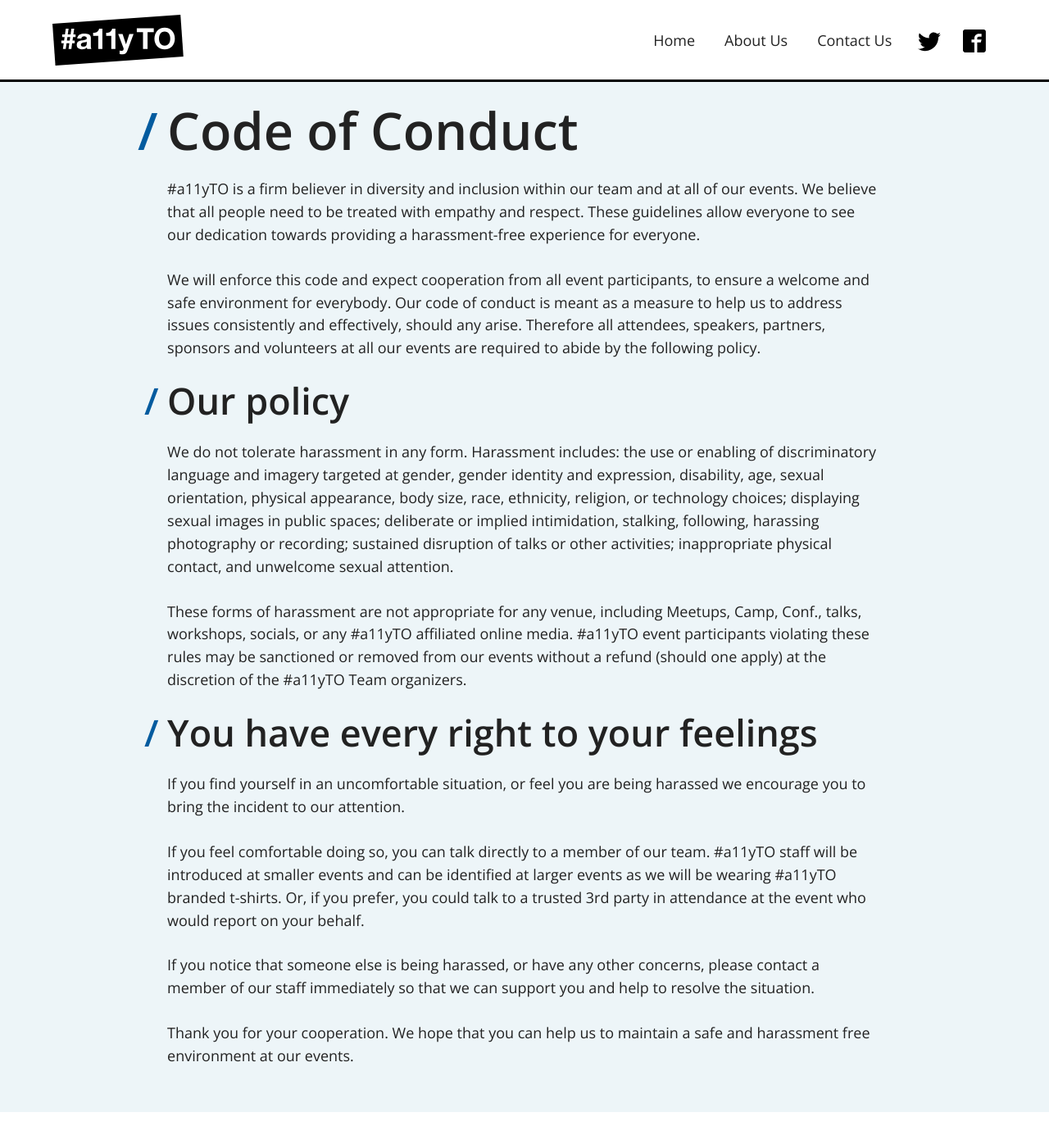
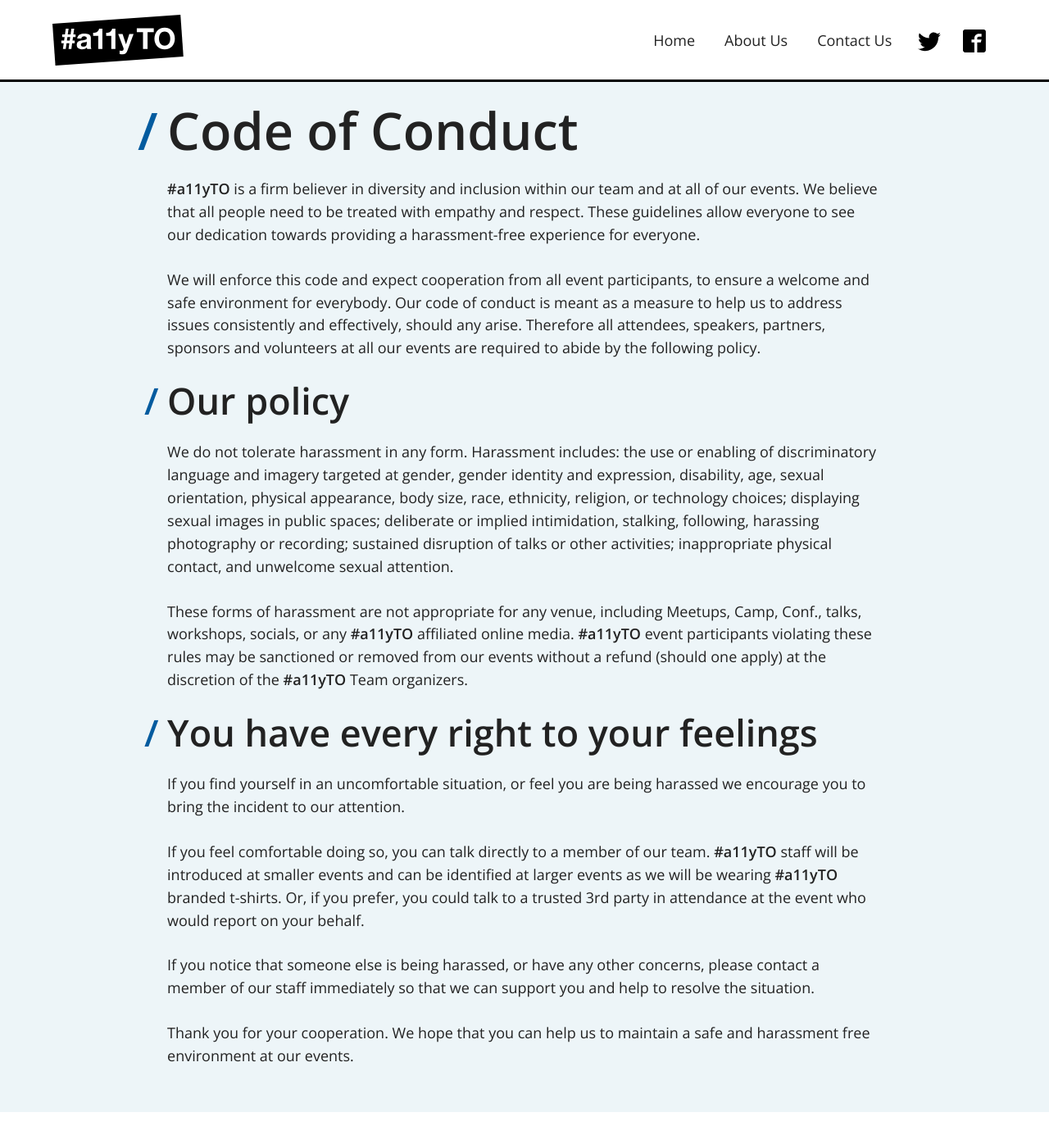
Before and after one commit to a11yTO/A11yTO-Main, a Jekyll site: the page built from code-of-conduct.html, in a window 1280 px wide and 1400 px high. Shown: the top 1396 px of the window at 82% size. Built offline with Jekyll 4.4.1, drawn with Linux system fonts in a browser that asks for light colours.

Commit message:
Update copy

```diff
--- a/about-us.html
+++ b/about-us.html
@@ -6,6 +6,3 @@ description: We actively promote digital inclusion for the design and developmen
 ---
 
         <p><strong>#a11yTO </strong> is an all volunteer, passionate group of dedicated advocates, who actively promote digital inclusion in and around the Greater Toronto Area (GTA). We welcome people of all abilities and experience &ndash; from people curious about what this accessibility thing is all about, to experts in the field.</p>
-
-        <h2>Our History</h2>
-        <p>...</p>
--- a/code-of-conduct.html
+++ b/code-of-conduct.html
@@ -5,7 +5,7 @@ id: conduct
 description: All attendees, speakers, sponsors and volunteers at all our events are required to abide by the following code of conduct.
 ---
 
-        <p>#a11yTO is a firm believer in diversity and inclusion within our team and at all of our events. We believe that all people need to be treated with empathy and respect. These guidelines allow everyone to see our dedication towards providing a harassment-free experience for everyone.</p>
+        <p><strong>#a11yTO</strong> is a firm believer in diversity and inclusion within our team and at all of our events. We believe that all people need to be treated with empathy and respect. These guidelines allow everyone to see our dedication towards providing a harassment-free experience for everyone.</p>
 
         <p>We will enforce this code and expect cooperation from all event participants, to ensure a welcome and safe environment for everybody. Our code of conduct is meant as a measure to help us to address issues consistently and effectively, should any arise. Therefore all attendees, speakers, partners, sponsors and volunteers at all our events are required to abide by the following policy.</p>
 
@@ -13,13 +13,13 @@ description: All attendees, speakers, sponsors and volunteers at all our events
 
         <p>We do not tolerate harassment in any form. Harassment includes: the use or enabling of discriminatory language and imagery targeted at gender, gender identity and expression, disability, age, sexual orientation, physical appearance, body size, race, ethnicity, religion, or technology choices; displaying sexual images in public spaces; deliberate or implied intimidation, stalking, following, harassing photography or recording; sustained disruption of talks or other activities; inappropriate physical contact, and unwelcome sexual attention. </p>
 
-        <p>These forms of harassment are not appropriate for any venue, including Meetups, Camp, Conf., talks, workshops, socials, or any #a11yTO affiliated online media. #a11yTO event participants violating these rules may be sanctioned or removed from our events without a refund (should one apply) at the discretion of the #a11yTO Team organizers.</p>
+        <p>These forms of harassment are not appropriate for any venue, including Meetups, Camp, Conf., talks, workshops, socials, or any <strong>#a11yTO</strong> affiliated online media. <strong>#a11yTO</strong> event participants violating these rules may be sanctioned or removed from our events without a refund (should one apply) at the discretion of the <strong>#a11yTO</strong> Team organizers.</p>
 
         <h2>You have every right to your feelings</h2>
 
         <p>If you find yourself in an uncomfortable situation, or feel you are being harassed we encourage you to bring the incident to our attention.</p>
 
-        <p>If you feel comfortable doing so, you can talk directly to a member of our team. #a11yTO staff will be introduced at smaller events and can be identified at larger events as we will be wearing #a11yTO branded t-shirts. Or, if you prefer, you could talk to a trusted 3rd party in attendance at the event who would report on your behalf.</p>
+        <p>If you feel comfortable doing so, you can talk directly to a member of our team. <strong>#a11yTO</strong> staff will be introduced at smaller events and can be identified at larger events as we will be wearing <strong>#a11yTO</strong> branded t-shirts. Or, if you prefer, you could talk to a trusted 3rd party in attendance at the event who would report on your behalf.</p>
 
         <p>If you notice that someone else is being harassed, or have any other concerns, please contact a member of our staff immediately so that we can support you and help to resolve the situation.</p>
 
```
